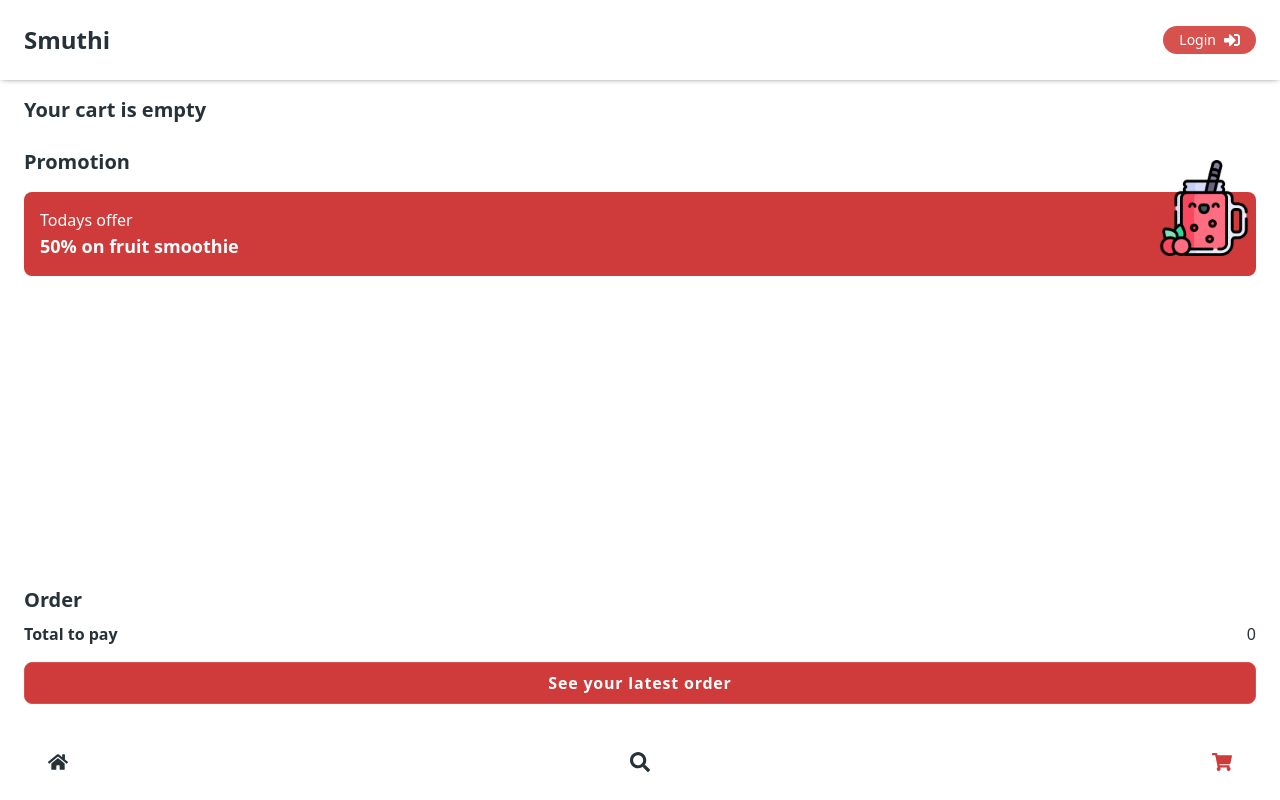
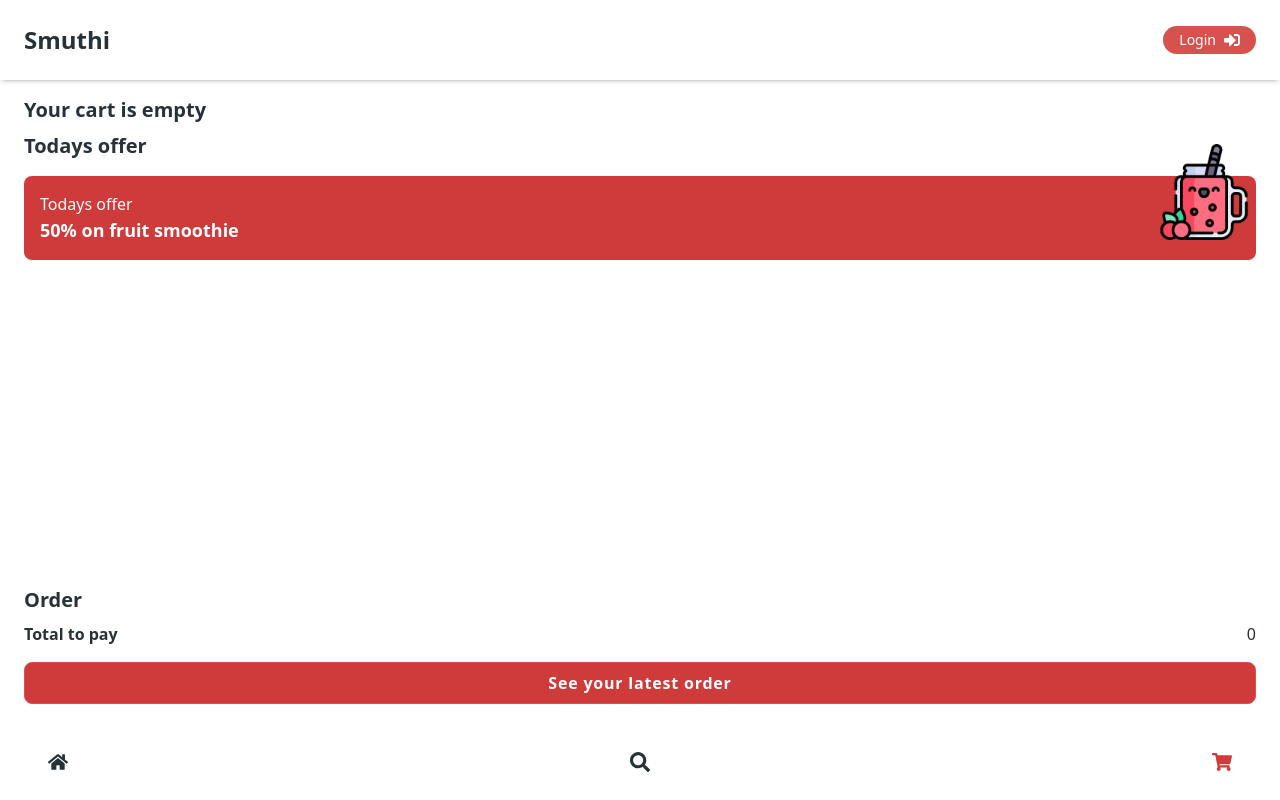
Before and after one commit to LiamHjalmarsson/smothi, a React (Vite) app: page /cart in a window 1280 px wide. Built offline with nearby package versions, Linux system fonts and the light colour scheme.

Commit message:
search page

```diff
--- a/src/components/layout/navigation/Navigation.jsx
+++ b/src/components/layout/navigation/Navigation.jsx
@@ -1,15 +1,15 @@
 import React from 'react';
-import { FaUserCircle, FaSignInAlt, FaSearch } from 'react-icons/fa';
+import { FaSignInAlt } from 'react-icons/fa';
 import { useSelector } from 'react-redux';
 import { Link } from 'react-router-dom';
 
 const Navigation = () => {
-    const showSearch = useSelector(state => state.ui.searchIsVisible);
+    // const showSearch = useSelector(state => state.ui.searchIsVisible);
 
     let { isLoggedIn, user } = useSelector(state => state.auth);
 
     return (
-        <header className="p-6 text-black fixed w-full bg-white shadow-sm_middle">
+        <header className="p-6 text-black fixed w-full bg-white shadow-sm_middle z-10">
             <nav className='flex justify-between items-center'>
                 <div>
                     <h3>
@@ -35,23 +35,6 @@ const Navigation = () => {
                     )}
 
             </nav>
-            {
-                showSearch && (
-                    <div className='mt-2 relative'>
-                        <div className="flex items-center justify-center border-b-2 border-gray-300">
-                            <label htmlFor="search" className="pl-3">
-                                <FaSearch />
-                            </label>
-                            <input
-                                id="search"
-                                type="text"
-                                name='search'
-                                className="w-full py-2 pl-4 pr-4 focus:outline-none bg-transparent"
-                            />
-                        </div>
-                    </div>
-                )
-            }
         </header>
     );
 }
--- a/src/components/product/Product.jsx
+++ b/src/components/product/Product.jsx
@@ -1,36 +1,23 @@
 import React from 'react';
-import { FaCartPlus, FaHeart } from 'react-icons/fa';
-import { useDispatch } from 'react-redux';
-import { cartActions } from '../../store/cart-slice';
+import { FaHeart, FaRegHeart } from 'react-icons/fa';
 import { Link } from 'react-router-dom';
 
 const Product = ({ image, title, price, id, size }) => {
-    const dispatch = useDispatch();
-
-    const addToCartHandler = () => {
-        dispatch(cartActions.addItemToCart({
-            id,
-            title,
-            price,
-            image,
-            size
-        }));
-    }
-
     return (
-        <div className='bg-silver hover:bg-gray_blue duration-300 transition-colors relative p-4 flex flex-col justify-center items-center rounded-lg overflow-hidden'>
+        <div>
+            <div className='group bg-silver hover:bg-gray_blue duration-300 transition-colors relative p-3 flex flex-col justify-center items-center rounded-lg overflow-hidden'>
                 <div className='absolute p-3 top-0 right-0 bg-red-500 text-white rounded-tr-lg rounded-bl-lg hover:bg-red-400 transition-colors duration-300'>
                     <FaHeart />
                 </div>
-            <Link to={title}>
-                <img src={`http://localhost:3000/${image}`} alt={title} className='w-24 mx-auto' />
+                <Link to={`product/${title}`}>
+                    <img src={`http://localhost:3000/${image}`} alt={title} className='w-24 mx-auto group-hover:scale-110 transition-transform duration-300' />
                     <div className='my-1 w-full content'>
                         <h4 className='font-semibold text-sm text-center'>
                             {title}
                         </h4>
-                    {size}
                     </div>
                 </Link>
+            </div>
         </div>
     );
 }
--- a/src/components/product/Products.jsx
+++ b/src/components/product/Products.jsx
@@ -20,6 +20,7 @@ const Products = ({ title }) => {
                         title={product.name}
                         price={product.price}
                         size={product.size}
+                        sd={product}
                     />
                 ))}
             </div>
--- a/src/components/promotion/Promotion.jsx
+++ b/src/components/promotion/Promotion.jsx
@@ -1,20 +1,20 @@
 import React from 'react';
 import logo from "/logo.png";
 
-const Promotion = () => {
+const Promotion = ({ title, discount, text}) => {
     return (
-        <div className='mt-6'>
+        <div className=''>
             <h2 className='text-xl font-bold mb-4'>
-                Promotion
+                {title}
             </h2>
 
             <div className='relative bg-primary_500 p-4 rounded-lg text-white'>
                 <div className='w-4/5 pr-8'>
                     <p className='sm'>
-                        Todays offer
+                        {text}
                     </p>
                     <h3 className='text-lg font-semibold'>
-                        50% on fruit smoothie
+                        {discount}
                     </h3>
                 </div>
                 <div className='absolute -top-8 right-1 w-24'>
--- a/src/pages/Auth/Login.jsx
+++ b/src/pages/Auth/Login.jsx
@@ -4,7 +4,7 @@ import InputRow from "../../components/form/InputRow";
 import Header from './components/Header';
 import Form from './components/form';
 import Buttons from './components/Buttons';
-import { redirect, useActionData, useNavigate } from 'react-router-dom';
+import { useActionData, useNavigate } from 'react-router-dom';
 import { useDispatch } from 'react-redux';
 import { authActions } from '../../store/authSlice';
 
@@ -24,8 +24,6 @@ export let loginAction = async ({ request }) => {
         if (!response.ok) {
             throw new Error(resource.message || 'Something went wrong');
         }
-
-        console.log(resource);
 
         return resource;
     } catch (error) {
--- a/src/pages/Cart/components/EmptyCart.jsx
+++ b/src/pages/Cart/components/EmptyCart.jsx
@@ -7,7 +7,11 @@ const EmptyCart = () => {
             <h3 className='text-xl font-bold mb-2'>
                 Your cart is empty
             </h3>
-            <Promotion />
+            <Promotion
+                title="Todays offer"
+                text="Todays offer"
+                discount="50% on fruit smoothie"
+            />
         </div>
     );
 }
--- a/src/pages/Menu/Menu.jsx
+++ b/src/pages/Menu/Menu.jsx
@@ -1,8 +1,6 @@
 import React from 'react';
-import { FaUserCircle, FaHeart } from 'react-icons/fa';
 import Promotion from '../../components/promotion/Promotion';
 import Products from '../../components/product/Products';
-import Filter from '../../components/filter/Filter';
 
 export let productsLoader = async () => {
     try {
@@ -22,15 +20,13 @@ export let productsLoader = async () => {
 const Menu = () => {
     return (
         <section className='px-6'>
-            {/* Filter */}
-            <Filter />
-
-            <Promotion />
-
-            <Products
-                title="Our Favorites"
+            <Promotion
+                title="Todays offer"
+                text="Todays offer"
+                discount="50% on fruit smoothie"
             />
 
+            <Products />
         </section>
     );
 }
--- /dev/null
+++ b/src/pages/search/Search.jsx
@@ -0,0 +1,24 @@
+import React from 'react';
+import { FaSearch } from 'react-icons/fa';
+
+const Search = () => {
+    return (
+        <div className='px-6'>
+            <div className='mt-2 relative'>
+                <div className="flex items-center justify-start">
+                    <label htmlFor="search" className="pl-3">
+                        <FaSearch />
+                    </label>
+                    <input
+                        id="search"
+                        type="text"
+                        name='search'
+                        className="w-full py-2 pl-12 pr-4 bg-transparent border-b-2 border-gray-300 absolute focus:border-primary_500 outline-none text-dark_gray"
+                    />
+                </div>
+            </div>
+        </div>
+    );
+}
+
+export default Search;
```
Also changed, not shown: src/routes/AllRoutes.jsx (+6 -6 lines), 2 other files (tests, documents, lock files or other folders). Lines whose indentation alone changed are shown as unchanged.
